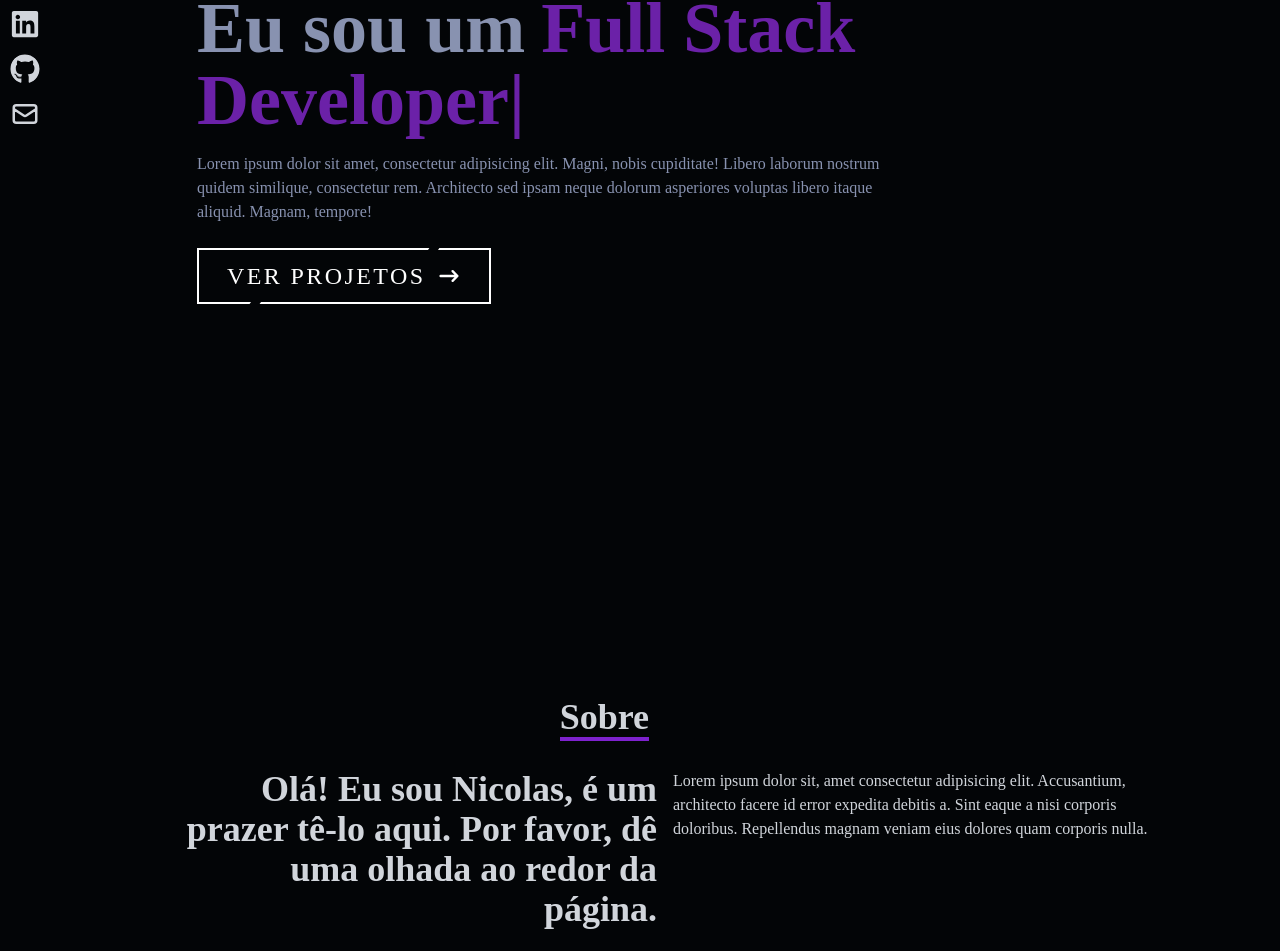
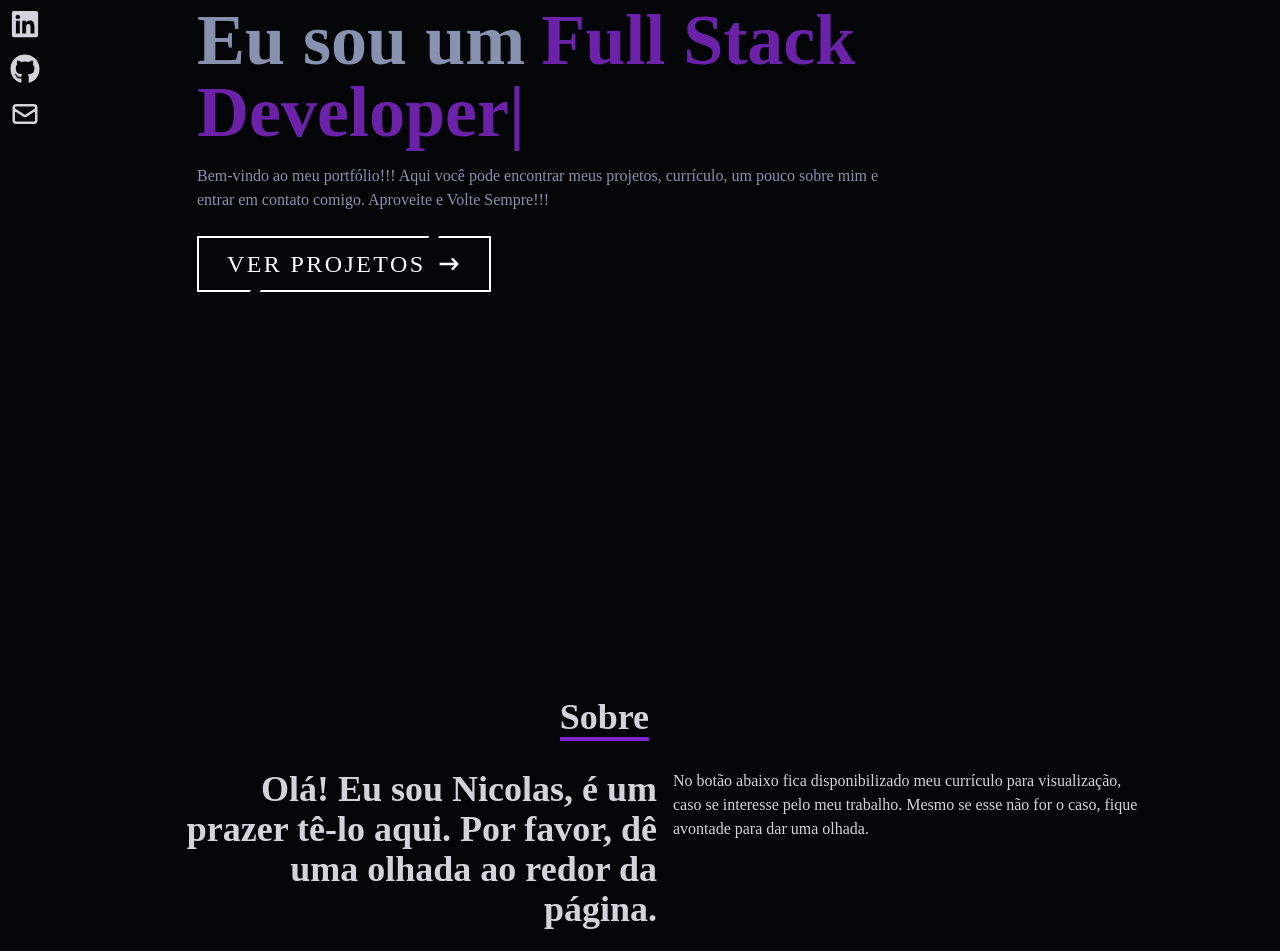
Before and after one commit to Nic-CSdev/portfolio-react-sem-bugs, a React (Create React App) app: page / in a window 1280 px wide. Shown: the part 331-1282 px from the top of the page. Built offline with nearby package versions, Linux system fonts and the light colour scheme.

Commit message:
trocando os textos em lorem por textos reais

```diff
--- a/src/components/About.jsx
+++ b/src/components/About.jsx
@@ -18,7 +18,7 @@ const About = () => {
                 </div>
                 <div>
                     <p>
-                        Lorem ipsum dolor sit, amet consectetur adipisicing elit. Accusantium, architecto facere id error expedita debitis a. Sint eaque a nisi corporis doloribus. Repellendus magnam veniam eius dolores quam corporis nulla.
+                        No botão abaixo fica disponibilizado meu currículo para visualização, caso se interesse pelo meu trabalho. Mesmo se esse não for o caso, fique avontade para dar uma olhada.
                     </p>
                 </div>
 
--- a/src/components/Home.jsx
+++ b/src/components/Home.jsx
@@ -26,7 +26,7 @@ const Home = () => {
           />
         </h2>
 
-        <p className='text-[#8892b0] py-4 max-w-[700px]'>Lorem ipsum dolor sit amet, consectetur adipisicing elit. Magni, nobis cupiditate! Libero laborum nostrum quidem similique, consectetur rem. Architecto sed ipsam neque dolorum asperiores voluptas libero itaque aliquid. Magnam, tempore!</p>
+        <p className='text-[#8892b0] py-4 max-w-[700px]'>Bem-vindo ao meu portfólio!!! Aqui você pode encontrar meus projetos, currículo, um pouco sobre mim e entrar em contato comigo. Aproveite e Volte Sempre!!!</p>
 
         <div>
 
```
